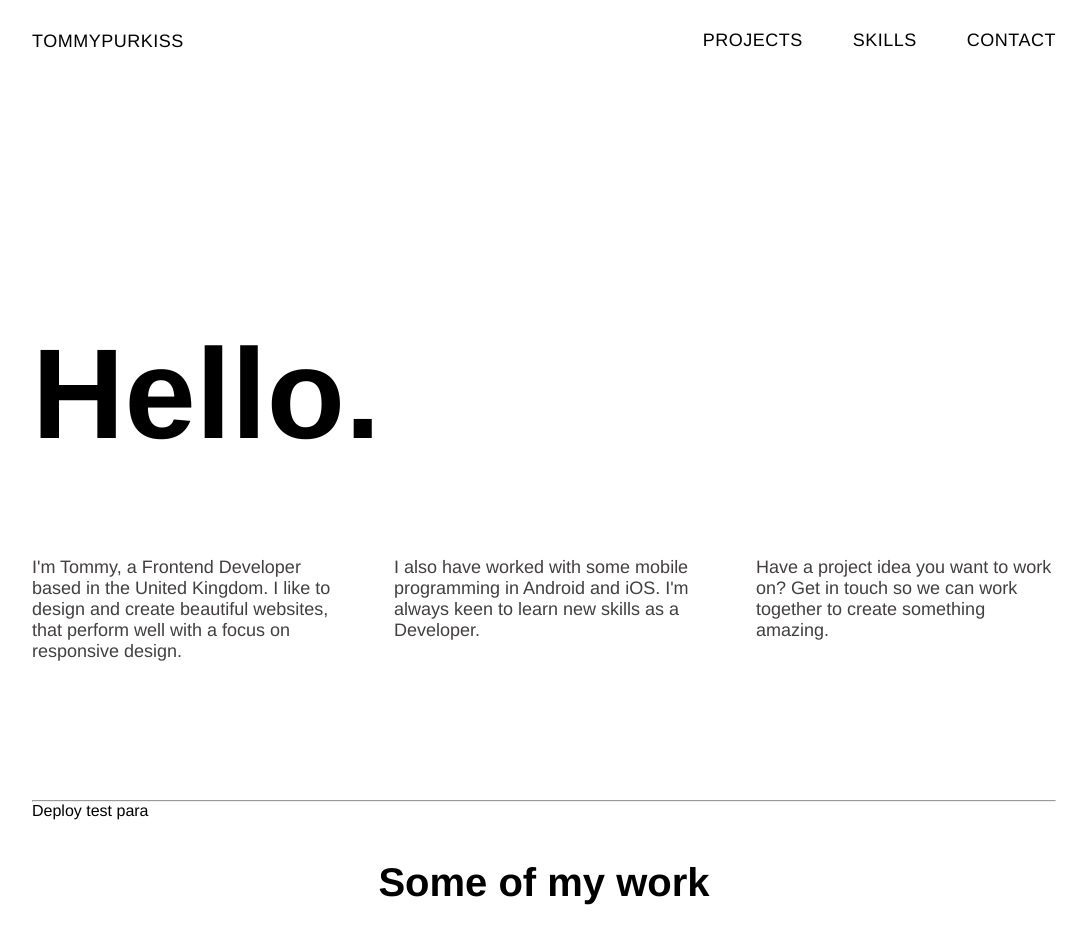
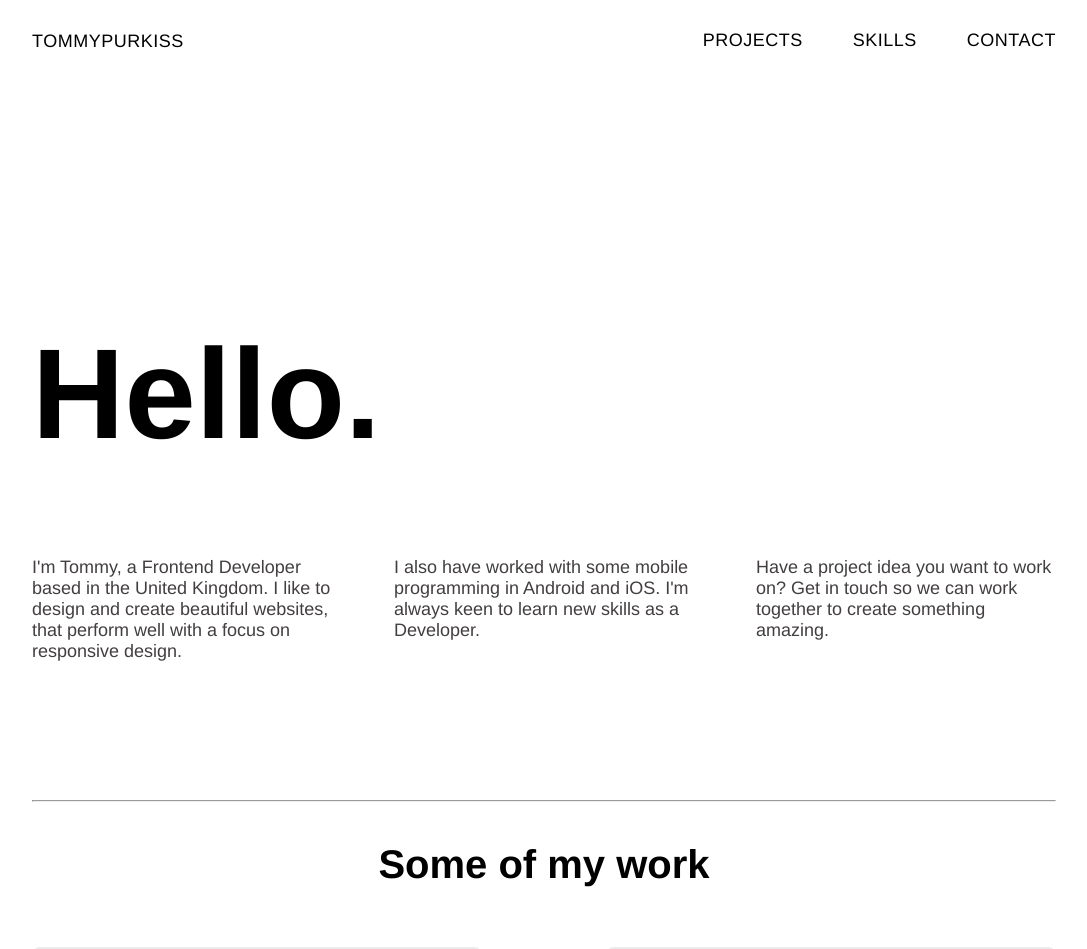
Before and after one commit to Tommypurkiss/react-portfolio, a React (Create React App) app: page / in a window 1280 px wide. Shown: the top 949 px of the page, without its empty margins (96-1183 px from the left). Built offline with nearby package versions, Linux system fonts and the light colour scheme.

Commit message:
removed deploy test message

```diff
--- a/src/components/MainContent.js
+++ b/src/components/MainContent.js
@@ -37,11 +37,7 @@ export default function MainContent() {
 
             <hr></hr>
 
-            <div>
-            <p>
-                Deploy test para
-            </p>
-            </div>
+
 
             <section className="project-section">
                 <div className="project-title" id="projects-title">
```
